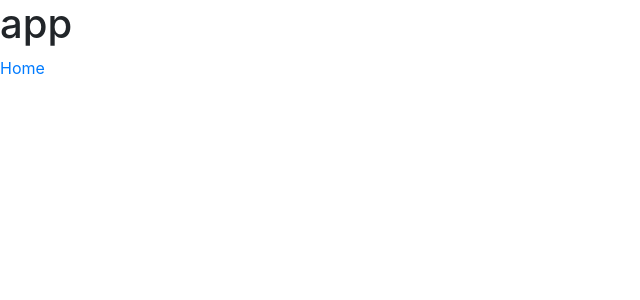
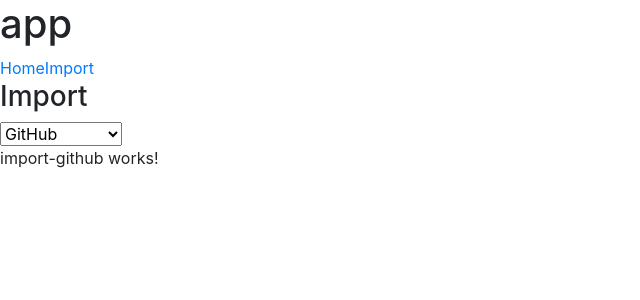
Before and after one commit to cse403trackforever/webapp, an Angular app: page /import in a window 1280 px wide. Before the commit this address led to /. Shown: the top 300 px of the page, without its empty margins (0-640 px from the left). Built offline with nearby package versions, Linux system fonts and the light colour scheme.

Commit message:
Add import page with component switch

```diff
--- a/src/app/app-routing.module.ts
+++ b/src/app/app-routing.module.ts
@@ -3,12 +3,14 @@ import { RouterModule, Routes } from '@angular/router';
 import { HomePageComponent } from './home-page/home-page.component';
 import { ProjectPageComponent } from './project-page/project-page.component';
 import { IssuePageComponent } from './issue-page/issue-page.component';
+import { ImportPageComponent } from './import/import-page/import-page.component';
 
 const routes: Routes = [
   { path: '', redirectTo: '/home', pathMatch: 'full' },
   { path: 'home', component: HomePageComponent },
   { path: 'project/:id', component: ProjectPageComponent },
-  { path: 'project/:projectId/issue/:issueId', component: IssuePageComponent }
+  { path: 'project/:projectId/issue/:issueId', component: IssuePageComponent },
+  { path: 'import', component: ImportPageComponent },
 ];
 
 @NgModule({
--- a/src/app/app.component.html
+++ b/src/app/app.component.html
@@ -1,5 +1,6 @@
 <h1>{{title}}</h1>
 <nav>
   <a routerLink="/home">Home</a>
+  <a routerLink="/import">Import</a>
 </nav>
 <router-outlet></router-outlet>
--- a/src/app/app.module.ts
+++ b/src/app/app.module.ts
@@ -3,6 +3,7 @@ import { NgModule } from '@angular/core';
 import { NgbModule } from '@ng-bootstrap/ng-bootstrap';
 import { HTTP_INTERCEPTORS, HttpClientModule } from '@angular/common/http';
 import { AppRoutingModule } from './app-routing.module';
+import { ImportModule } from './import/import.module';
 
 import { FakeBackendInterceptor } from './fake-backend-interceptor';
 import { environment } from '../environments/environment';
@@ -13,7 +14,6 @@ import { AppComponent } from './app.component';
 import { IssuePageComponent } from './issue-page/issue-page.component';
 import { ProjectPageComponent } from './project-page/project-page.component';
 import { HomePageComponent } from './home-page/home-page.component';
-import { ImportModule } from './import/import.module';
 
 
 @NgModule({
--- /dev/null
+++ b/src/app/import/import-github/import-github.component.html
@@ -0,0 +1,3 @@
+<p>
+  import-github works!
+</p>
--- /dev/null
+++ b/src/app/import/import-github/import-github.component.ts
@@ -0,0 +1,19 @@
+import { Component } from '@angular/core';
+import { ImportGithubService } from '../import-github.service';
+
+@Component({
+  selector: 'app-import-github',
+  templateUrl: './import-github.component.html',
+  styleUrls: ['./import-github.component.css']
+})
+export class ImportGithubComponent {
+
+  constructor(private importService: ImportGithubService) { }
+
+  importProject(ownerName: String, projectName: String): void {
+    this.importService.importProject(ownerName, projectName)
+      .subscribe(project => {
+        // TODO store the project
+      });
+  }
+}
--- /dev/null
+++ b/src/app/import/import-page/import-page.component.html
@@ -0,0 +1,10 @@
+<h3>Import</h3>
+<select [(ngModel)]="selectedItem" (ngModelChange)="onSelect($event)">
+  <option *ngFor="let option of options" [value]="option">{{option}}</option>
+</select>
+<div [ngSwitch]="selectedItem" #switch>
+  <app-import-github *ngSwitchCase="options[0]"></app-import-github>
+  <p *ngSwitchCase="options[1]">TODO implement Google Code</p>
+  <p *ngSwitchCase="options[2]">TODO implement JSON</p>
+  <p *ngSwitchDefault>Select a source</p>
+</div>
--- /dev/null
+++ b/src/app/import/import-page/import-page.component.ts
@@ -0,0 +1,26 @@
+import { Component, OnInit } from '@angular/core';
+
+@Component({
+  selector: 'app-import-page',
+  templateUrl: './import-page.component.html',
+  styleUrls: ['./import-page.component.css']
+})
+export class ImportPageComponent implements OnInit {
+
+  options: String[] = [
+    'GitHub',
+    'Google Code',
+    'JSON',
+  ];
+
+  selectedItem = this.options[0];
+
+  constructor() { }
+
+  ngOnInit() {
+  }
+
+  onSelect(selection) {
+    this.selectedItem = selection;
+  }
+}
```
Also changed, not shown: src/app/import/import.module.ts (+20 -4 lines), src/app/import/import-github/import-github.component.css (added), src/app/import/import-page/import-page.component.css (added), 2 other files (tests, documents, lock files or other folders).
